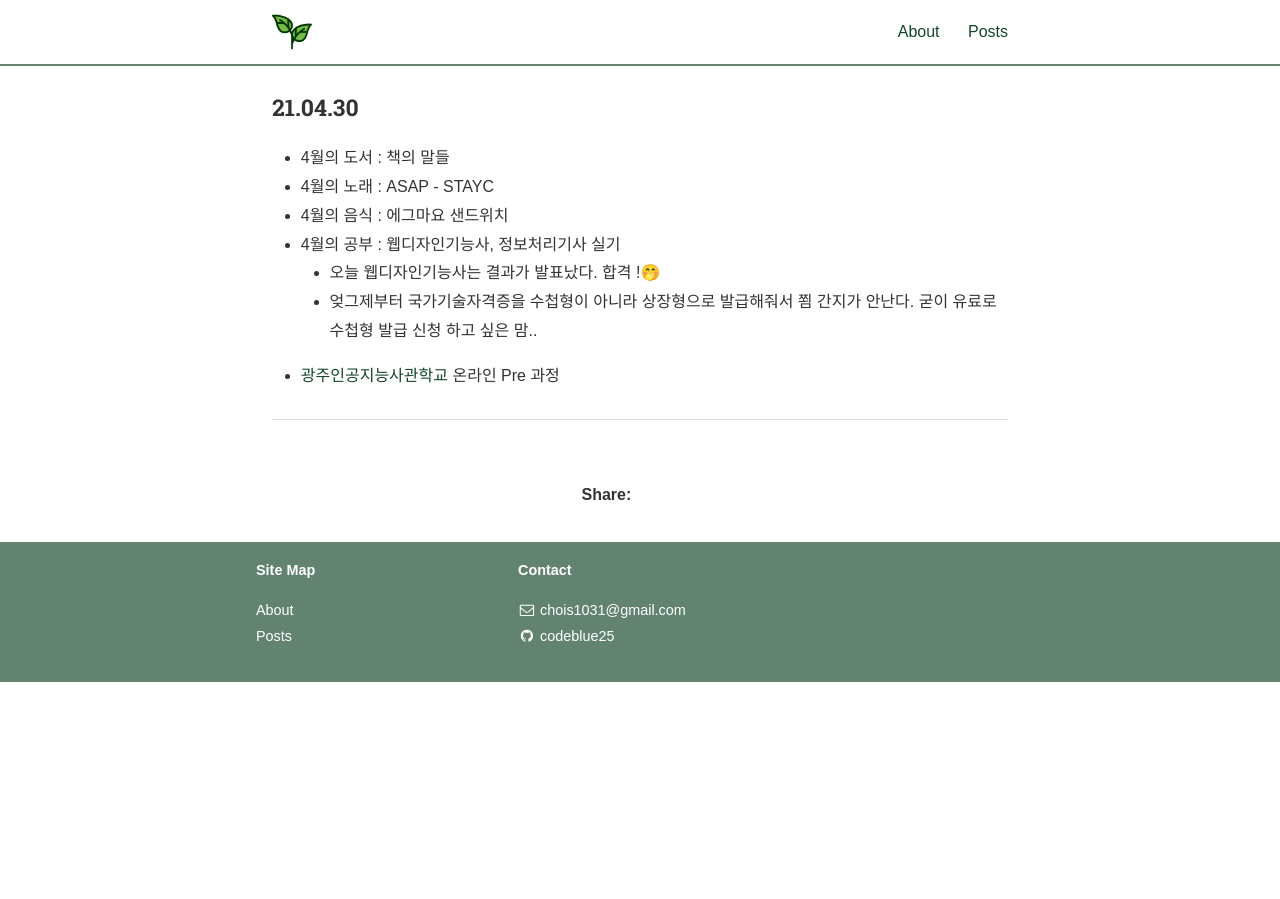
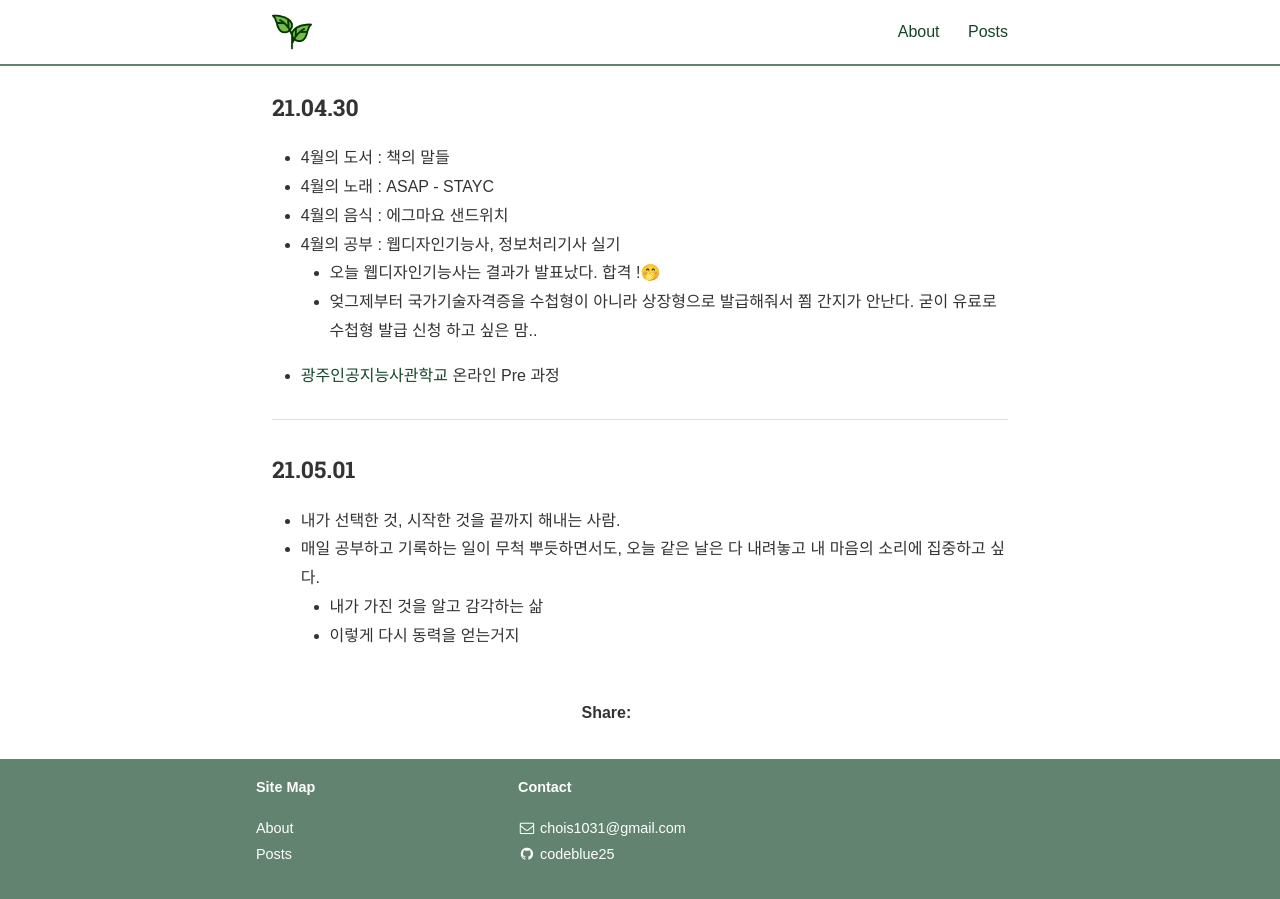
Before and after one commit to codeblue25/codeblue25.github.io, a Jekyll site: the page built from _posts/2021-04-25-0501.md, in a window 1280 px wide and 900 px high, scrolled down 1645 px. Built offline with Jekyll 4.4.1, drawn with Linux system fonts in a browser that asks for light colours; nearby versions of some CDN libraries; some web fonts are replaced; a style sheet for code colours, icons or effects is not loaded; before the commit the page ends 2327 px from its top, so only the background shows below that.

Commit message:
210501 TIL

```diff
--- a/_posts/2021-04-25-0501.md
+++ b/_posts/2021-04-25-0501.md
@@ -64,3 +64,10 @@ categories: TIL
 * [광주인공지능사관학교](https://aischool.likelion.net/) 온라인 Pre 과정
 
 ---
+
+<h3>21.05.01</h3>
+
+* 내가 선택한 것, 시작한 것을 끝까지 해내는 사람.
+* 매일 공부하고 기록하는 일이 무척 뿌듯하면서도, 오늘 같은 날은 다 내려놓고 내 마음의 소리에 집중하고 싶다.
+  * 내가 가진 것을 알고 감각하는 삶
+  * 이렇게 다시 동력을 얻는거지
```
